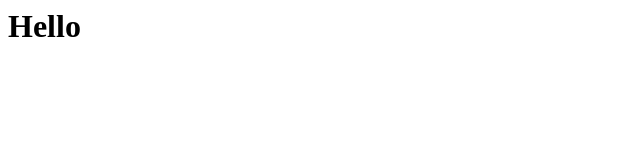
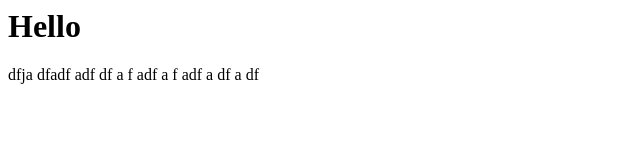
Before and after one commit to nataak/test_git, a plain HTML site: page index.html in a window 1280 px wide. Shown: the whole page, without its empty margins (0-640 px from the left). Drawn offline with Linux system fonts and the light colour scheme.

Commit message:
continuen

```diff
--- a/index.html
+++ b/index.html
@@ -1,2 +1,3 @@
 <h1>Hello
 </h1>
+<div>dfja dfadf adf df a f adf a f adf a df a df </div>
```
